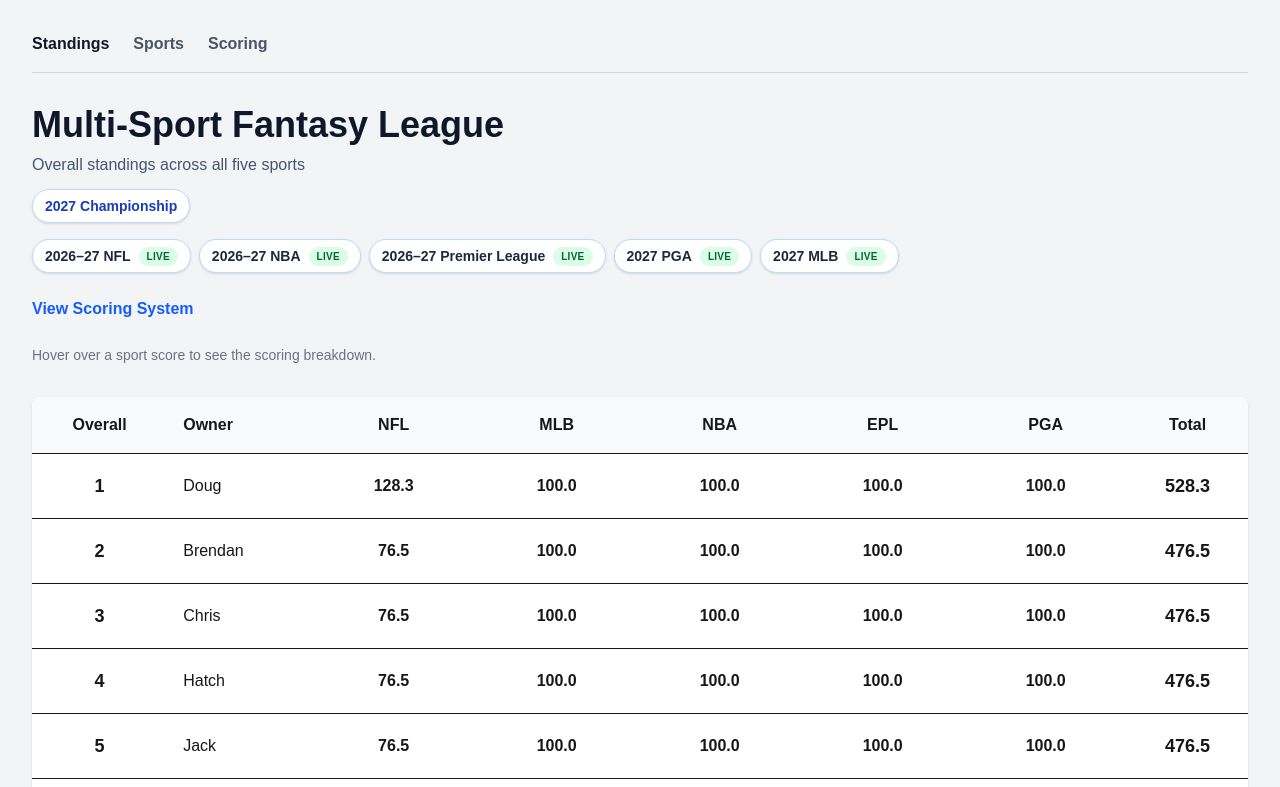
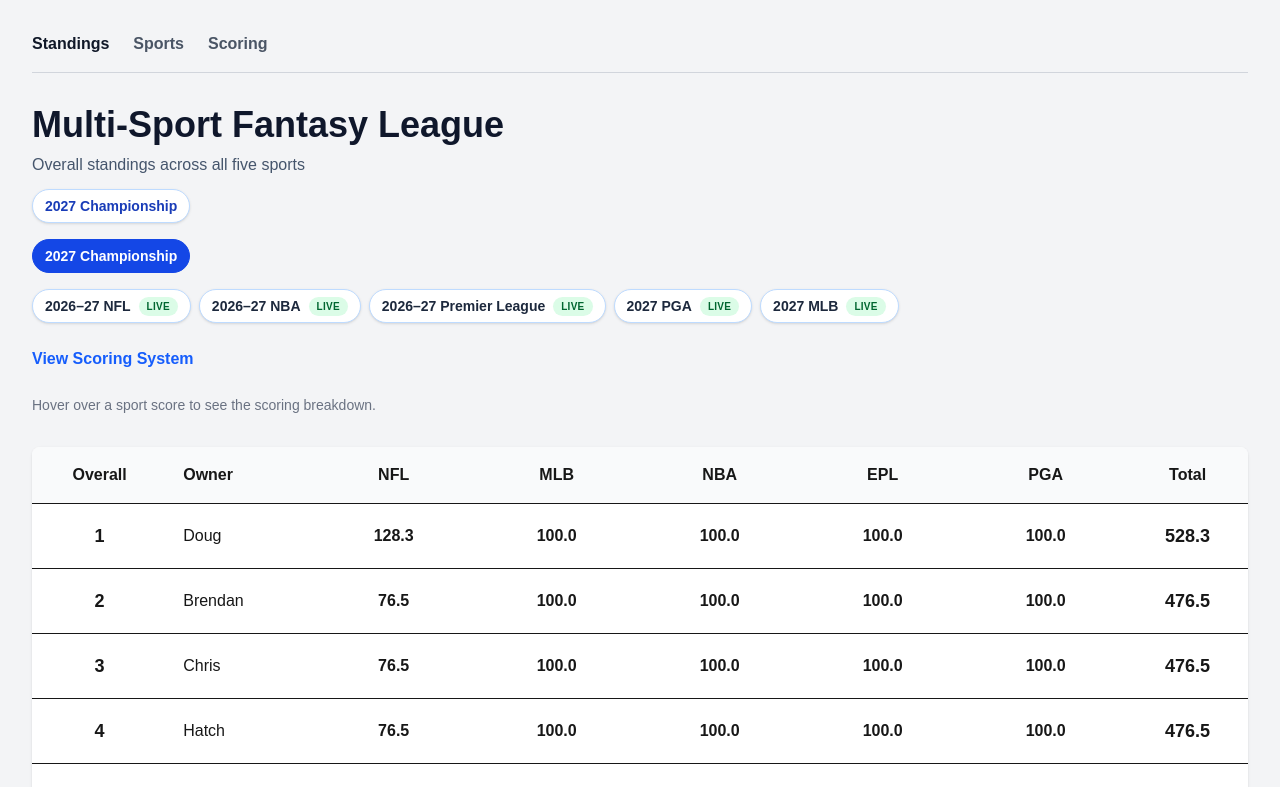
Before and after one commit to dpellerin25-cell/MultiSportFantasy2, a Next.js app in the folder web/: page / in a window 1280 px wide. Shown: the top 787 px of the page. Built offline with nearby package versions, Linux system fonts and the light colour scheme.

Commit message:
Update Home component to handle season selection
Refactor Home component to use selected year for leagues data and added SeasonSelector component.

```diff
--- a/web/src/app/page.tsx
+++ b/web/src/app/page.tsx
@@ -9,30 +9,11 @@ import {
 import {
   CURRENT_SEASON,
   getSeason,
+  seasons,
 } from "@/config/seasons";
 
-const leagues = [
-  {
-    key: "NFL",
-    data: getSeasonLeagueData(CURRENT_SEASON, "NFL"),
-  },
-  {
-    key: "MLB",
-    data: getSeasonLeagueData(CURRENT_SEASON, "MLB"),
-  },
-  {
-    key: "NBA",
-    data: getSeasonLeagueData(CURRENT_SEASON, "NBA"),
-  },
-  {
-    key: "EPL",
-    data: getSeasonLeagueData(CURRENT_SEASON, "EPL"),
-  },
-  {
-    key: "PGA",
-    data: getSeasonLeagueData(CURRENT_SEASON, "PGA"),
-  },
-];
+import SeasonSelector from "@/components/SeasonSelector";
+
 
 type SportResult = {
   rank: number;
@@ -178,8 +159,49 @@ function SportCell({
   );
 }
 
-export default function Home() {
-  const currentSeason = getSeason(CURRENT_SEASON);
+type HomeProps = {
+  searchParams: Promise<{
+    season?: string;
+  }>;
+};
+
+export default async function Home({
+  searchParams,
+}: HomeProps) {
+  const params = await searchParams;
+
+  const requestedYear = Number(params.season);
+
+  const selectedYear =
+    Number.isInteger(requestedYear) &&
+    getSeason(requestedYear)
+      ? requestedYear
+      : CURRENT_SEASON;
+
+  const currentSeason = getSeason(selectedYear);
+
+  const leagues = [
+    {
+      key: "NFL",
+      data: getSeasonLeagueData(selectedYear, "NFL"),
+    },
+    {
+      key: "MLB",
+      data: getSeasonLeagueData(selectedYear, "MLB"),
+    },
+    {
+      key: "NBA",
+      data: getSeasonLeagueData(selectedYear, "NBA"),
+    },
+    {
+      key: "EPL",
+      data: getSeasonLeagueData(selectedYear, "EPL"),
+    },
+    {
+      key: "PGA",
+      data: getSeasonLeagueData(selectedYear, "PGA"),
+    },
+  ];
   const scoredLeagues = leagues.map(
     (league) => ({
       ...league,
@@ -322,7 +344,12 @@ export default function Home() {
       <div className="mt-3 inline-flex rounded-full border border-blue-200 bg-white px-3 py-1.5 text-sm font-bold text-blue-800 shadow-sm">
         {currentSeason.name}
       </div>
-
+<div className="mt-4">
+  <SeasonSelector
+    seasons={seasons}
+    selectedYear={selectedYear}
+  />
+</div>
       <div className="mt-4 flex flex-wrap gap-2">
         {currentSeason.sports.map((sport) => (
           <div
```
